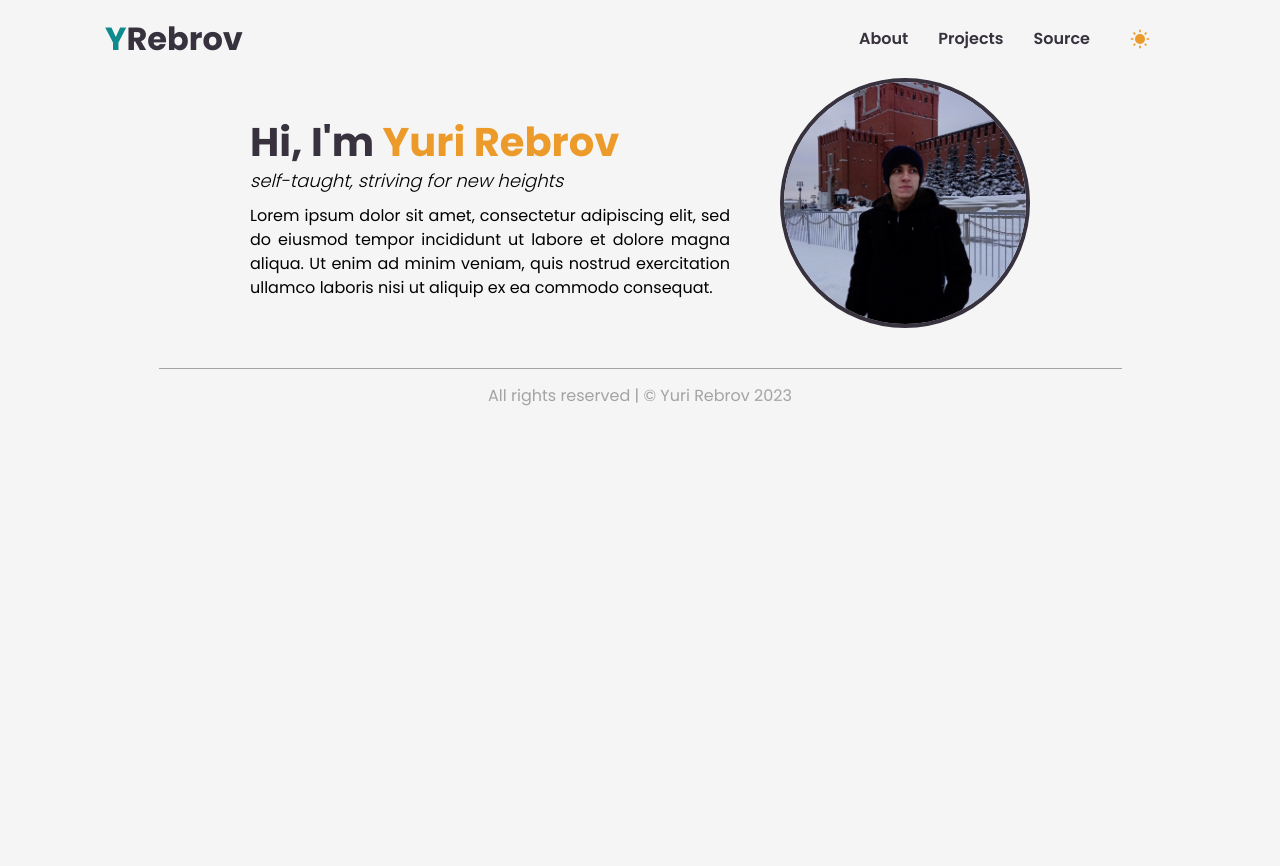
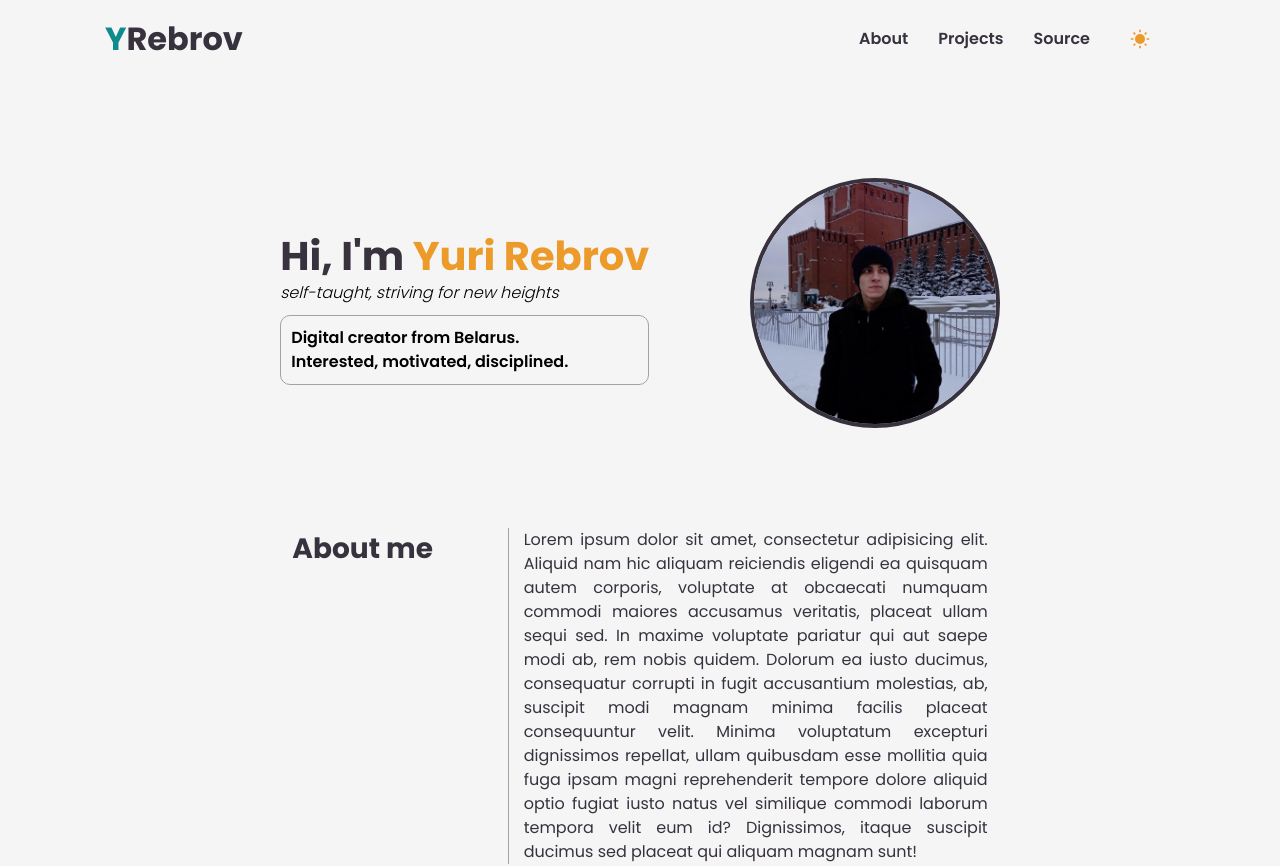
Before and after one commit to RebrovYura/yurirebrov-dev, a Next.js app: page / in a window 1280 px wide. Shown: the top 866 px of the page. Before the commit the page ends 800 px from the top, so only its background shows below. Built offline with nearby package versions, Linux system fonts and the light colour scheme.

Commit message:
add styles to bio, finish heading component

```diff
--- a/src/components/Bio.jsx
+++ b/src/components/Bio.jsx
@@ -1,15 +1,12 @@
 import React from 'react'
-import Photo from './Photo'
 
 const Bio = () => {
   return (
-    <div className='flex flex-col items-center md:flex-row-reverse md:gap-x-[50px]'>
-      <Photo />
-      <div className='mt-[20px]'>
-        <p className='text-secondary text-[32px] md:text-[40px] leading-[30px] font-bold text-center md:text-left'>Hi, I&apos;m <span className='text-accent'>Yuri Rebrov</span></p>
-        <p className='text-[14px] md:text-[18px] font-light italic text-center md:text-left my-[10px]'>self-taught, striving for new heights</p>
-        <p className='text-[16px] max-w-[480px] text-justify'>Lorem ipsum dolor sit amet, consectetur adipiscing elit, sed do eiusmod tempor incididunt ut labore et dolore magna aliqua. Ut enim ad minim veniam, quis nostrud exercitation ullamco laboris nisi ut aliquip ex ea commodo consequat. </p>
-      </div>
+    <div className='flex flex-col md:flex-row md:justify-around text-secondary'>
+      <h2 className='text-[28px] mb-[20px] md:mb-0 font-bold'>About me</h2>
+      <p className='max-w-[480px] text-justify border-l-[1px] border-label pl-[15px]'>
+        Lorem ipsum dolor sit amet, consectetur adipisicing elit. Aliquid nam hic aliquam reiciendis eligendi ea quisquam autem corporis, voluptate at obcaecati numquam commodi maiores accusamus veritatis, placeat ullam sequi sed. In maxime voluptate pariatur qui aut saepe modi ab, rem nobis quidem. Dolorum ea iusto ducimus, consequatur corrupti in fugit accusantium molestias, ab, suscipit modi magnam minima facilis placeat consequuntur velit. Minima voluptatum excepturi dignissimos repellat, ullam quibusdam esse mollitia quia fuga ipsam magni reprehenderit tempore dolore aliquid optio fugiat iusto natus vel similique commodi laborum tempora velit eum id? Dignissimos, itaque suscipit ducimus sed placeat qui aliquam magnam sunt!
+      </p>
     </div>
   )
 }
--- a/src/components/Footer.jsx
+++ b/src/components/Footer.jsx
@@ -5,7 +5,7 @@ const Footer = () => {
   return (
     <footer className='flex flex-col items-center mt-[40px]'>
       <div className='w-[90%] h-[1px] bg-label'/>
-      <p className='text-label py-[15px]'>All rights reserved | &copy; Yuri Rebrov {date.getFullYear()}</p>
+      <p className='text-label py-[15px] text-[12px] md:text-[16px]'>All rights reserved | &copy; Yuri Rebrov {date.getFullYear()}</p>
     </footer>
   )
 }
--- a/src/components/Header.jsx
+++ b/src/components/Header.jsx
@@ -19,7 +19,7 @@ const Header = () => {
   return (
     <header className='py-[15px] realtive'>
       <div className='mx-auto flex items-center justify-between'>
-        <Logo/>
+        <Logo />
         <div className='flex'>
           <ul className='gap-x-[30px] hidden md:flex md:items-center'>
             {
@@ -39,7 +39,7 @@ const Header = () => {
                 <RiMenuLine size={20} />
               </div>
             </motion.div>
-            <MobileMenu open={open} />
+            <MobileMenu open={open} handleClick={handleClick} />
           </div>
         </div>
       </div>
--- /dev/null
+++ b/src/components/Heading.jsx
@@ -0,0 +1,17 @@
+import React from 'react'
+import Photo from './Photo'
+
+const Heading = () => {
+  return (
+    <div className='flex flex-col items-center my-[100px] md:flex-row-reverse md:gap-x-[50px] md:justify-around'>
+      <Photo />
+      <div className='mt-[20px]'>
+        <p className='text-secondary text-[32px] md:text-[40px] leading-[30px] font-bold text-center md:text-left'>Hi, I&apos;m <span className='text-accent'>Yuri Rebrov</span></p>
+        <p className='text-[14px] md:text-[16px] font-light italic text-center md:text-left my-[10px]'>self-taught, striving for new heights</p>
+        <p className='text-[16px] font-semibold max-w-[480px] text-left border-[1px] border-label rounded-[10px] p-[10px]'>Digital creator from Belarus. <br/> Interested, motivated, disciplined.</p>
+      </div>
+    </div>
+  )
+}
+
+export default Heading
--- a/src/components/Layouts/ContentLayout.jsx
+++ b/src/components/Layouts/ContentLayout.jsx
@@ -1,9 +1,9 @@
 import React from 'react'
 
-const ContentLayout = ({children}) => {
+const ContentLayout = ({ children }) => {
   return (
-    <div className='max-w-[960px] mx-auto sm:px-[15px] px-0'>
-        {children}
+    <div className='max-w-[800px] w-full mx-auto sm:px-[15px] px-0'>
+      {children}
     </div>
   )
 }
--- a/src/components/Layouts/RootLayout.jsx
+++ b/src/components/Layouts/RootLayout.jsx
@@ -7,7 +7,7 @@ const RootLayout = ({children}) => {
   return (
     <div className='max-w-[1110px] mx-auto px-[20px] flex flex-col'>
       <Header />
-      <ContentLayout className='grow'>
+      <ContentLayout>
         {children}
       </ContentLayout>
       <Footer />
--- a/src/components/MobileMenu.jsx
+++ b/src/components/MobileMenu.jsx
@@ -16,7 +16,7 @@ const hide = {
 };
 
 
-const MobileMenu = ({ open }) => {
+const MobileMenu = ({ open, handleClick }) => {
   return (
     <motion.div
       animate={open ? show : hide}
@@ -26,7 +26,7 @@ const MobileMenu = ({ open }) => {
       <div className='flex md:hidden py-[20px] px-[30px] bg-primary shadow-lg border-[1px] border-label rounded-[10px]'>
         <ul className='flex flex-col text-center'>
           {navLinks.map(item => (
-            <li className='my-[10px] px-[15px] inline-block' key={item.title}>
+            <li className='my-[10px] px-[15px] inline-block' key={item.title} onClick={handleClick}>
               <Link href={`${item.id}`}>{item.title}</Link>
               <div className='w-[40px] h-[1px] bg-secondary mt-[5px] mx-auto' />
             </li>
--- a/src/pages/index.jsx
+++ b/src/pages/index.jsx
@@ -1,7 +1,6 @@
-import Header from '@/components/Header'
 import Head from 'next/head'
-import Image from 'next/image'
 import RootLayout from '@/components/Layouts/RootLayout'
+import Heading from '@/components/Heading'
 import Bio from '@/components/Bio'
 
 export default function Home() {
@@ -14,11 +13,9 @@ export default function Home() {
         <link rel="icon" href="/favicon.ico" />
       </Head>
       <RootLayout>
-        <Bio/>
+        <Heading />
+        <Bio />
       </RootLayout>
-      {/* <section>
-        <Header/>
-      </section> */}
     </>
   )
 }
```
